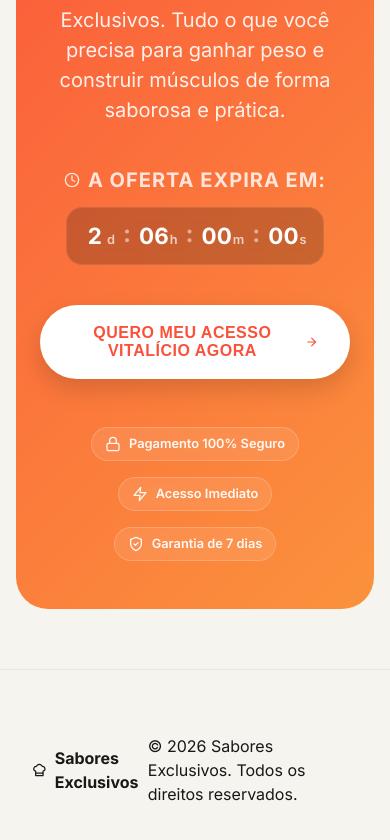
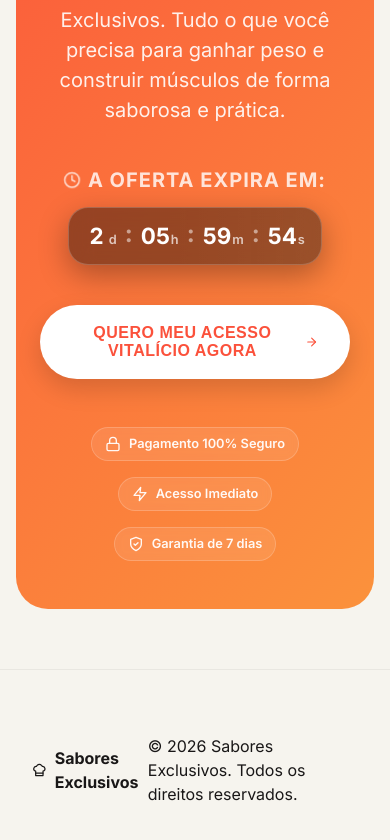
Before and after one commit to YohanSaibb026/LeadingPage, a React (Vite) app: page / in a window 390 px wide. Shown: the part 6597-7437 px from the top of the page. Built offline with nearby package versions, Linux system fonts and the light colour scheme.

Commit message:
feat: give life to countdown timer with real-time updates and animations

```diff
--- a/src/App.css
+++ b/src/App.css
@@ -995,11 +995,68 @@
         display: flex;
         align-items: center;
         gap: 0.5rem;
-        background: rgba(0, 0, 0, 0.2);
-        padding: 0.75rem 1.5rem;
-        border-radius: 16px;
-        border: 1px solid rgba(255, 255, 255, 0.1);
-        backdrop-filter: blur(8px);
+        background: rgba(0, 0, 0, 0.4);
+        padding: 1rem 2rem;
+        border-radius: 20px;
+        border: 1px solid rgba(255, 255, 255, 0.2);
+        backdrop-filter: blur(12px);
+        box-shadow: 0 10px 30px rgba(0, 0, 0, 0.3);
+        position: relative;
+        overflow: hidden;
+    }
+
+    .cta-timer::after {
+        content: '';
+        position: absolute;
+        top: 0;
+        left: -100%;
+        width: 200%;
+        height: 100%;
+        background: linear-gradient(90deg,
+                transparent,
+                rgba(255, 255, 255, 0.05),
+                transparent);
+        animation: shine 4s infinite linear;
+    }
+
+    @keyframes shine {
+        to {
+            left: 100%;
+        }
+    }
+
+    .animate-pop {
+        animation: pop 0.4s cubic-bezier(0.175, 0.885, 0.32, 1.275);
+    }
+
+    @keyframes pop {
+        0% {
+            transform: scale(0.8);
+            opacity: 0.5;
+        }
+
+        100% {
+            transform: scale(1);
+            opacity: 1;
+        }
+    }
+
+    @keyframes pulse-soft {
+
+        0%,
+        100% {
+            transform: scale(1);
+            opacity: 0.9;
+        }
+
+        50% {
+            transform: scale(1.1);
+            opacity: 1;
+        }
+    }
+
+    .animate-pulse {
+        animation: pulse-soft 2s infinite ease-in-out;
     }
 
     .timer-unit {
--- a/src/App.tsx
+++ b/src/App.tsx
@@ -34,71 +34,65 @@ const BrandBadge = ({ children }: { children?: React.ReactNode }) => (
 );
 
 const CountdownTimer = ({ urgencyText }: { urgencyText: string }) => {
+    // Memoize the target date so it doesn't change on re-renders
+    const [targetDate] = useState(() => {
+        const date = new Date();
+        date.setDate(date.getDate() + 2);
+        date.setHours(date.getHours() + 6);
+        date.setMinutes(date.getMinutes() + 0);
+        date.setSeconds(date.getSeconds() + 0);
+        return date;
+    });
+
     const calculateTimeLeft = () => {
-        // Set target to specific date: 2 days and 6 hours from now for demonstration
-        // Or a fixed future date
-        const targetDate = new Date();
-        targetDate.setDate(targetDate.getDate() + 2);
-        targetDate.setHours(targetDate.getHours() + 6);
-
         const now = new Date();
         const difference = +targetDate - +now;
 
-        let timeLeft = {
-            days: 0,
-            hours: 0,
-            minutes: 0,
-            seconds: 0
-        };
-
-        if (difference > 0) {
-            timeLeft = {
-                days: Math.floor(difference / (1000 * 60 * 60 * 24)),
-                hours: Math.floor((difference / (1000 * 60 * 60)) % 24),
-                minutes: Math.floor((difference / 1000 / 60) % 60),
-                seconds: Math.floor((difference / 1000) % 60)
-            };
+        if (difference <= 0) {
+            return { days: 0, hours: 0, minutes: 0, seconds: 0 };
         }
 
-        return timeLeft;
+        return {
+            days: Math.floor(difference / (1000 * 60 * 60 * 24)),
+            hours: Math.floor((difference / (1000 * 60 * 60)) % 24),
+            minutes: Math.floor((difference / 1000 / 60) % 60),
+            seconds: Math.floor((difference / 1000) % 60)
+        };
     };
 
     const [timeLeft, setTimeLeft] = useState(calculateTimeLeft());
 
     useEffect(() => {
         const timer = setInterval(() => {
-            setTimeLeft(calculateTimeLeft());
+            const next = calculateTimeLeft();
+            setTimeLeft(next);
         }, 1000);
 
         return () => clearInterval(timer);
     }, []);
 
+    // Simple digit display with animation key
+    const Digit = ({ value, label }: { value: number | string, label: string }) => (
+        <div className="timer-unit">
+            <span key={value} className="timer-value animate-pop">{value}</span>
+            <span className="timer-suffix">{label}</span>
+        </div>
+    );
+
     return (
         <div className="cta-timer-wrapper">
             <p className="timer-label">
-                <Clock size={16} />
+                <Clock size={16} className="animate-pulse" />
                 {urgencyText}
             </p>
             <div className="cta-timer">
-                <div className="timer-unit">
-                    <span className="timer-value">{timeLeft.days}</span>
-                    <span className="timer-suffix">d</span>
-                </div>
+                <Digit value={timeLeft.days} label="d" />
                 <div className="timer-separator">:</div>
-                <div className="timer-unit">
-                    <span className="timer-value">{timeLeft.hours.toString().padStart(2, '0')}</span>
-                    <span className="timer-suffix">h</span>
-                </div>
+                <Digit value={timeLeft.hours.toString().padStart(2, '0')} label="h" />
                 <div className="timer-separator">:</div>
-                <div className="timer-unit">
-                    <span className="timer-value">{timeLeft.minutes.toString().padStart(2, '0')}</span>
-                    <span className="timer-suffix">m</span>
-                </div>
+                <Digit value={timeLeft.minutes.toString().padStart(2, '0')} label="m" />
                 <div className="timer-separator">:</div>
-                <div className="timer-unit">
-                    <span className="timer-value">{timeLeft.seconds.toString().padStart(2, '0')}</span>
-                    <span className="timer-suffix">s</span>
-                </div>
+                <Digit value={timeLeft.seconds.toString().padStart(2, '0')} label="s" />
             </div>
         </div>
     );
```
